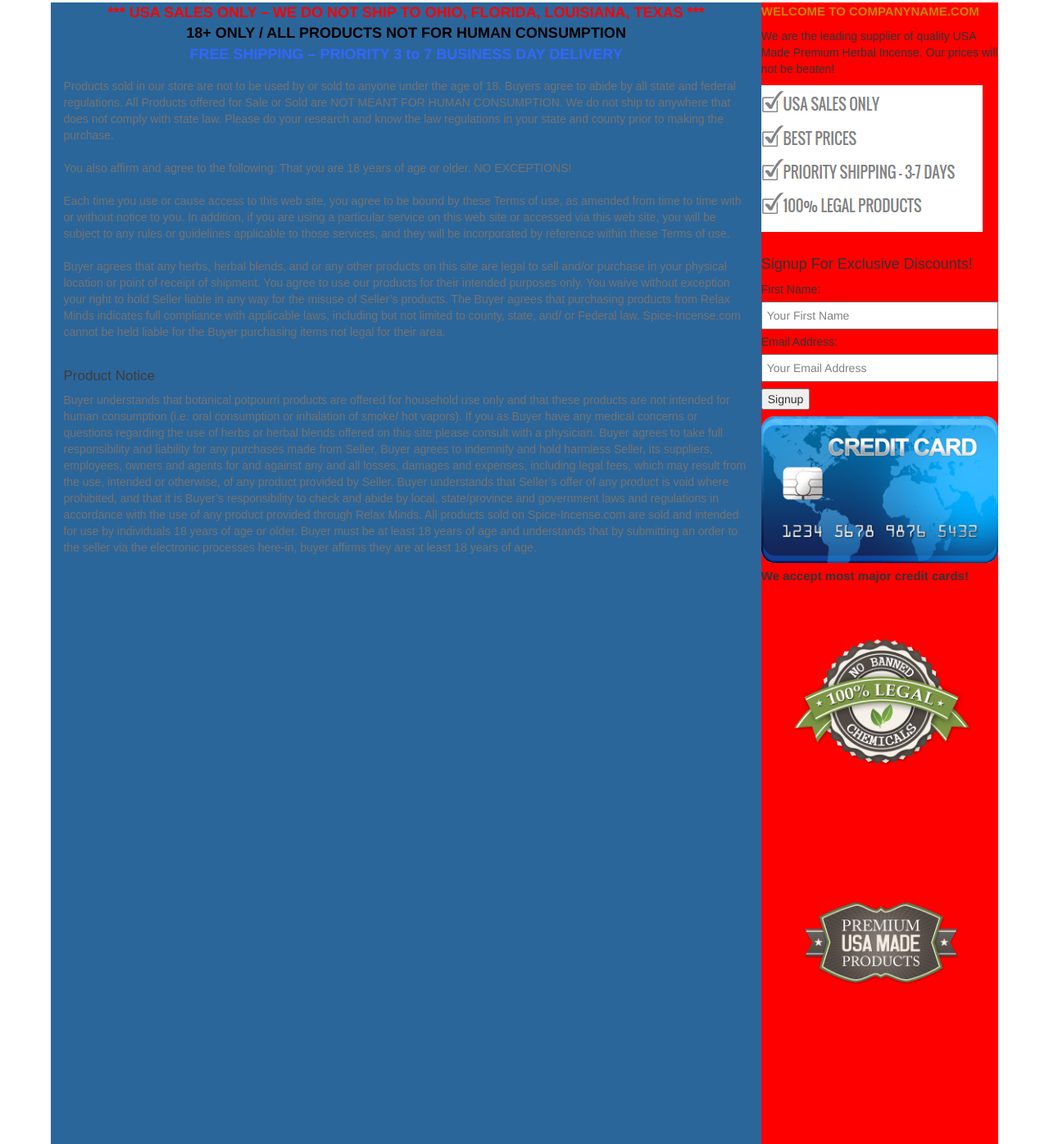
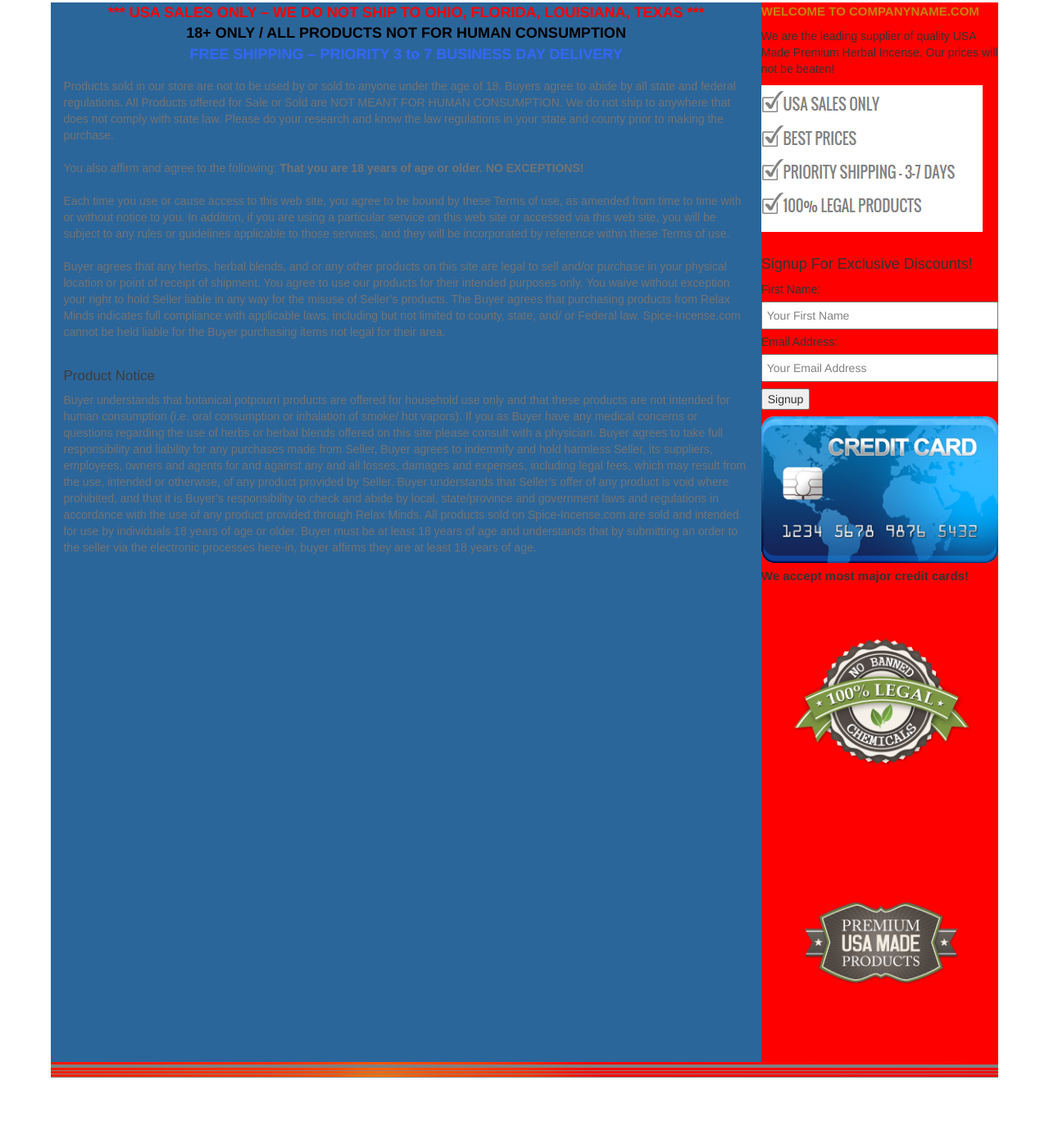
Before and after one commit to smart4472/spice-incense, a plain HTML site: page index.html in a window 1280 px wide. Shown: the part 647-2043 px from the top of the page at 82% size. After the commit the page ends 1962 px from the top, so only its background shows below. Drawn offline with Linux system fonts and the light colour scheme.

Commit message:
version2
versio2

```diff
--- a/index.html
+++ b/index.html
@@ -159,7 +159,7 @@
                             <div class="para" style="margin-top: 15px;">
                                 Products sold in our store are not to be used by or sold to anyone under the age of 18. Buyers agree to abide by all state and federal regulations. All Products offered for Sale or Sold are NOT MEANT FOR HUMAN CONSUMPTION. We do not ship to anywhere that does not comply with state law. Please do your research and know the law regulations in your state and county prior to making the purchase.
                                 <br><br>
-                                You also affirm and agree to the following: That you are 18 years of age or older.  NO EXCEPTIONS!
+                                You also affirm and agree to the following: <strong> That you are 18 years of age or older.  NO EXCEPTIONS!</strong>
                                 <br><br>
                                 Each time you use or cause access to this web site, you agree to be bound by these Terms of use, as amended from time to time with or without notice to you. In addition, if you are using a particular service on this web site or accessed via this web site, you will be subject to any rules or guidelines applicable to those services, and they will be incorporated by reference within these Terms of use.
                                 <br><br>
@@ -207,15 +207,30 @@
                             <div>
                                 <img src="img/badge2-300x300.png" style="width:100%;" alt="">
                             </div>
-                            <br><br><br><br><br>
                         </div>
                     </div>
                 </div>
             </div>
+
+            <div class="col-md-12">
+                <div class="wrap" style="width: 94%; margin: 0 auto;">
+                    <div class="main" style="width: 96%; margin: 0 auto;">
+                        <div class="col-md-12 slide">
+                            <div style="border: 2px solid grey; margin-top: 3px;"></div>
+                            <div style="border-top: 1px solid grey; margin-top: 3px;"></div>
+                            <div style="border-top: 1px solid grey; margin-top: 3px;"></div>
+                            <div style="border-top: 1px solid grey; margin-top: 3px;"></div>
+                        </div>
+                    </div>
+                </div>
+            </div>
+
+
     </div>
     </div>
 
 
 
+
 </body>
 </html>
```
